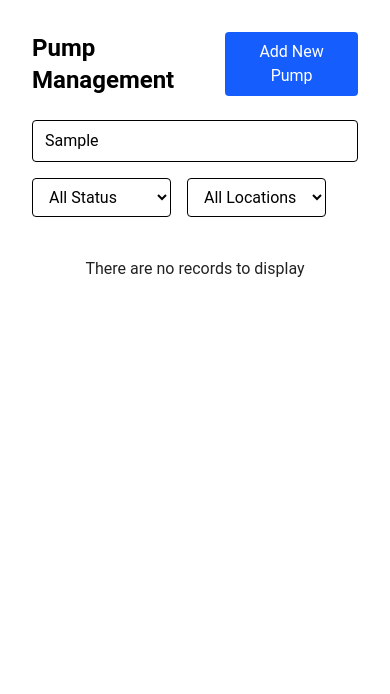
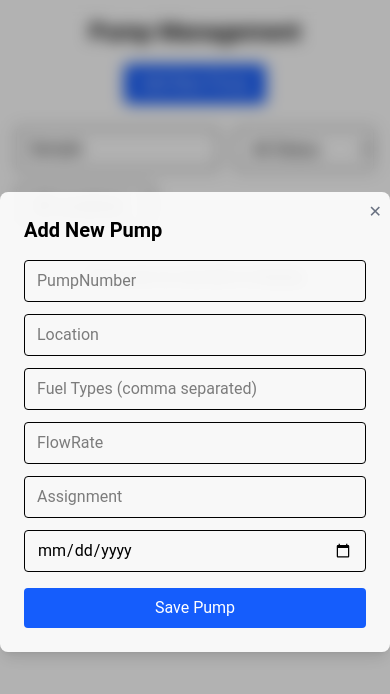
Before and after one commit to harshbix/FuelEase, a React (Vite) app: page /Pump in a window 390 px wide. Both pictures are taken after typing "Sample" into the empty fields and a click on the button "Add New Pump". Shown: the top 694 px of the page. Built offline with nearby package versions, Linux system fonts and the light colour scheme.

Commit message:
update of pump and staff pop up forms and responsiveness

```diff
--- a/src/components/Pump/pumpManagement.jsx
+++ b/src/components/Pump/pumpManagement.jsx
@@ -7,7 +7,7 @@ const columns = [
   {
     name: "Fuel Types",
     cell: row => (
-      <div className="flex gap-1">
+      <div className="flex gap-1 flex-wrap">
         {row.fuelTypes.map((type, idx) => (
           <button
             key={idx}
@@ -33,9 +33,7 @@ const columns = [
     name: "Health",
     cell: row => (
       <div className="flex items-center gap-1">
-        <span
-          className={`${dotColor[row.health]} w-2 h-2 rounded-full inline-block`}
-        ></span>
+        <span className={`${dotColor[row.health]} w-2 h-2 rounded-full inline-block`}></span>
         <span className={`font-semibold ${healthColor[row.health]}`}>
           {row.health}
         </span>
@@ -60,7 +58,7 @@ const columns = [
   },
 ];
 
-const pumpsData = [
+const initialPumpsData = [
   {
     pumpNumber: "P001",
     location: "North Bay",
@@ -112,25 +110,79 @@ const dotColor = {
 };
 
 function PumpManagement() {
+  const [pumpList, setPumpList] = useState(initialPumpsData);
   const [search, setSearch] = useState("");
   const [statusFilter, setStatusFilter] = useState("All");
   const [locationFilter, setLocationFilter] = useState("All");
+  const [isModalOpen, setIsModalOpen] = useState(false);
+  const [errors, setErrors] = useState({});
+  const [pumpForm, setPumpForm] = useState({
+    pumpNumber: "",
+    location: "",
+    fuelTypes: "",
+    flowRate: "",
+    assignment: "",
+    status: "Active",
+    health: "OK",
+    lastMaintenance: "",
+  });
 
-  const filteredData = pumpsData.filter(pump => {
+  const filteredData = pumpList.filter(pump => {
     const searchLower = search.toLowerCase();
     const matchesLocation = pump.location.toLowerCase().includes(searchLower);
     const matchesStatus = statusFilter === "All" || pump.status === statusFilter;
-    const matchesLocationFilter =
-      locationFilter === "All" || pump.location === locationFilter;
-
+    const matchesLocationFilter = locationFilter === "All" || pump.location === locationFilter;
     return matchesLocation && matchesStatus && matchesLocationFilter;
   });
 
+  const handleInputChange = (e) => {
+    const { name, value } = e.target;
+    setPumpForm(prev => ({ ...prev, [name]: value }));
+  };
+
+  const validateForm = () => {
+    const newErrors = {};
+    if (!pumpForm.pumpNumber.trim()) newErrors.pumpNumber = "Pump number is required";
+    if (!pumpForm.location.trim()) newErrors.location = "Location is required";
+    if (!pumpForm.fuelTypes.trim()) newErrors.fuelTypes = "At least one fuel type is required";
+    if (!/^\d+(\.\d+)?( L\/min)?$/.test(pumpForm.flowRate.trim())) newErrors.flowRate = "Invalid flow rate";
+    if (!pumpForm.assignment.trim()) newErrors.assignment = "Assignment is required";
+    if (!pumpForm.lastMaintenance.trim()) newErrors.lastMaintenance = "Maintenance date is required";
+    setErrors(newErrors);
+    return Object.keys(newErrors).length === 0;
+  };
+
+  const handleSavePump = () => {
+    if (!validateForm()) return;
+
+    const newPumpEntry = {
+      ...pumpForm,
+      fuelTypes: pumpForm.fuelTypes.split(",").map(type => type.trim()),
+    };
+
+    setPumpList(prev => [...prev, newPumpEntry]);
+    setIsModalOpen(false);
+    setPumpForm({
+      pumpNumber: "",
+      location: "",
+      fuelTypes: "",
+      flowRate: "",
+      assignment: "",
+      status: "Active",
+      health: "OK",
+      lastMaintenance: "",
+    });
+    setErrors({});
+  };
+
   return (
-    <div className="p-8 space-y-6">
-      <div className="flex justify-between items-center">
+    <div className="p-4 md:p-8 space-y-6 max-w-screen-xl mx-auto">
+      <div className="flex flex-col sm:flex-row justify-between items-center gap-4">
         <h1 className="text-2xl font-bold">Pump Management</h1>
-        <button className="px-4 py-2 bg-blue-600 text-white rounded">
+        <button
+          onClick={() => setIsModalOpen(true)}
+          className="px-4 py-2 bg-blue-600 text-white rounded"
+        >
           Add New Pump
         </button>
       </div>
@@ -139,7 +191,7 @@ function PumpManagement() {
         <input
           type="text"
           placeholder="Search by location..."
-          className="w-full sm:w-1/3 px-3 py-2 border rounded"
+          className="flex-1 min-w-[200px] px-3 py-2 border rounded"
           value={search}
           onChange={e => setSearch(e.target.value)}
         />
@@ -165,16 +217,61 @@ function PumpManagement() {
         </select>
       </div>
 
+      <div className="overflow-x-auto">
         <DataTable
           columns={columns}
           data={filteredData}
           pagination
           highlightOnHover
           striped
+          responsive
         />
+      </div>
+
+      {isModalOpen && (
+        <div className="fixed inset-0 backdrop-blur-sm bg-black/30 flex items-center justify-center z-50">
+          <div className="bg-white/90 p-6 rounded-lg w-full max-w-md shadow-lg relative">
+            <h2 className="text-xl font-bold mb-4">Add New Pump</h2>
+            <form className="space-y-3">
+              {Object.entries(pumpForm).map(([key, value]) => (
+                key !== 'status' && key !== 'health' && (
+                  <div key={key}>
+                    <input
+                      type={key === 'lastMaintenance' ? 'date' : 'text'}
+                      name={key}
+                      placeholder={
+                        key === 'fuelTypes'
+                          ? 'Fuel Types (comma separated)'
+                          : key.charAt(0).toUpperCase() + key.slice(1)
+                      }
+                      className={`w-full px-3 py-2 border rounded ${errors[key] ? 'border-red-500' : ''}`}
+                      value={value}
+                      onChange={handleInputChange}
+                    />
+                    {errors[key] && (
+                      <p className="text-red-500 text-sm mt-1">{errors[key]}</p>
+                    )}
+                  </div>
+                )
+              ))}
+            </form>
+            <button
+              onClick={() => setIsModalOpen(false)}
+              className="absolute top-2 right-2 text-gray-500 hover:text-black"
+            >
+              ✕
+            </button>
+            <button
+              onClick={handleSavePump}
+              className="mt-4 w-full py-2 bg-blue-600 text-white rounded"
+            >
+              Save Pump
+            </button>
+          </div>
+        </div>
+      )}
     </div>
   );
 }
 
-
-export default PumpManagement
+export default PumpManagement;
--- a/src/components/Staff/StaffManagement.jsx
+++ b/src/components/Staff/StaffManagement.jsx
@@ -151,11 +151,15 @@ const StaffManagement = () => {
   const totalDepartments = new Set(staffData.map((s) => s.department)).size;
 
   return (
-    <div className="p-8 bg-gray-50 min-h-screen">
+    <div
+      className={`p-8 bg-gray-50 min-h-screen transition-all duration-300 ${
+        showModal ? "bg-opacity-50" : ""
+      }`}
+    >
       <h1 className="text-2xl font-bold mb-6">Staff Management</h1>
 
       {/* Stats */}
-      <div className="grid grid-cols-1 md:grid-cols-4 gap-4 mb-6">
+      <div className="grid grid-cols-1 sm:grid-cols-2 lg:grid-cols-4 gap-4 mb-6">
         <div className="bg-white p-4 rounded-lg shadow">
           <p className="text-gray-500">Total Staff</p>
           <p className="text-2xl font-bold">{totalStaff}</p>
@@ -175,12 +179,12 @@ const StaffManagement = () => {
       </div>
 
       {/* Actions */}
-      <div className="flex flex-col md:flex-row justify-between items-center mb-4 gap-4">
-        <div className="flex gap-4 w-full md:w-auto">
+      <div className="flex flex-col sm:flex-row justify-between items-center mb-4 gap-4">
+        <div className="flex gap-4 w-full sm:w-auto">
           <input
             type="text"
             placeholder="Search staff..."
-            className="border rounded px-4 py-2 w-full md:w-64"
+            className="border rounded px-4 py-2 w-full sm:w-64"
             value={search}
             onChange={(e) => setSearch(e.target.value)}
           />
@@ -219,8 +223,11 @@ const StaffManagement = () => {
 
       {/* Modal */}
       {showModal && (
-        <div className="fixed inset-0 flex items-center justify-center bg-black bg-opacity-30 z-50">
-          <div className="bg-white p-6 rounded-lg w-full max-w-md">
+        <div
+          className="fixed inset-0 flex items-center justify-center z-50"
+          style={{ background: "rgba(0, 0, 0, 0.5)" }}
+        >
+          <div className="bg-white p-6 rounded-lg w-full sm:max-w-md">
             <h2 className="text-xl font-semibold mb-4">Add New Employee</h2>
 
             <div className="space-y-3">
```
Lines whose indentation alone changed are shown as unchanged.
